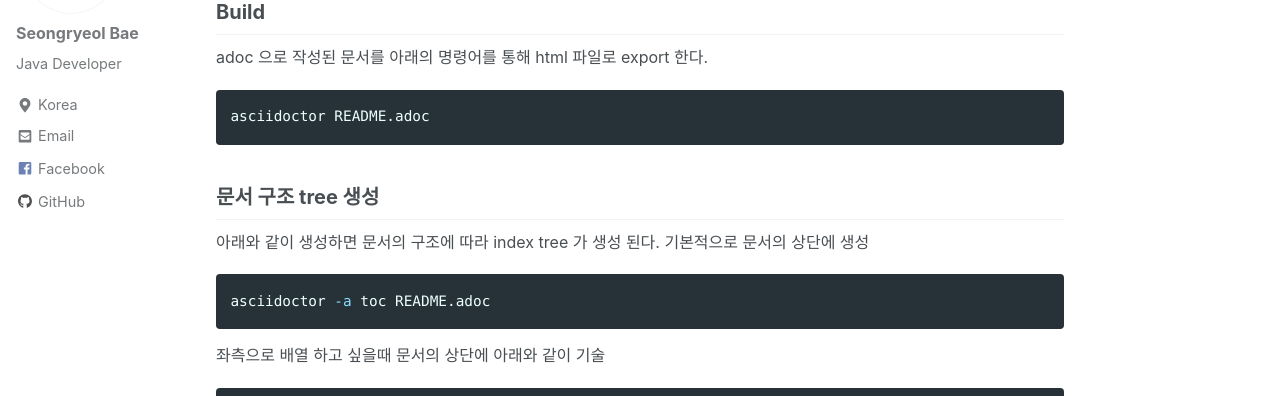
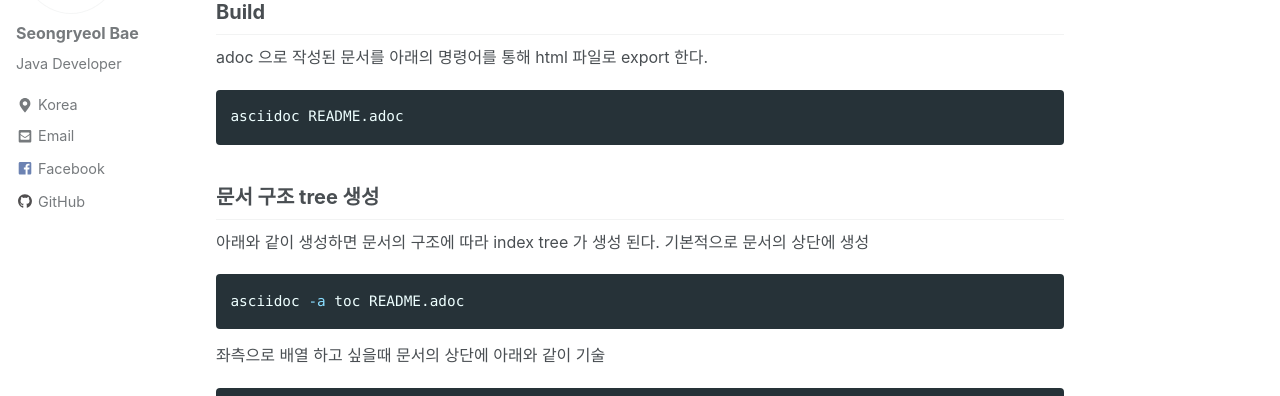
Before and after one commit to skywingzz/skywingzz.github.io, a Jekyll site: the page built from _posts/2018-09-07-asciidoc-guide.md, in a window 1280 px wide and 900 px high, scrolled down 409 px. Shown: the part 152-548 px from the top of the window. Built offline with Jekyll 4.4.1, drawn with Linux system fonts in a browser that asks for light colours; nearby versions of some CDN libraries; comment, search, counter and statistics services are not loaded.

Commit message:
post modify

````diff
--- a/_posts/2018-09-07-asciidoc-guide.md
+++ b/_posts/2018-09-07-asciidoc-guide.md
@@ -22,13 +22,13 @@ gem install asciidoc
 ## Build
 adoc 으로 작성된 문서를 아래의 명령어를 통해 html 파일로 export 한다.
 ```shell
-asciidoctor README.adoc
+asciidoc README.adoc
 ```
 
 ## 문서 구조 tree 생성
 아래와 같이 생성하면 문서의 구조에 따라 index tree 가 생성 된다. 기본적으로 문서의 상단에 생성
 ```shell
-asciidoctor -a toc README.adoc
+asciidoc -a toc README.adoc
 ```
 좌측으로 배열 하고 싶을때 문서의 상단에 아래와 같이 기술
 ```
````
